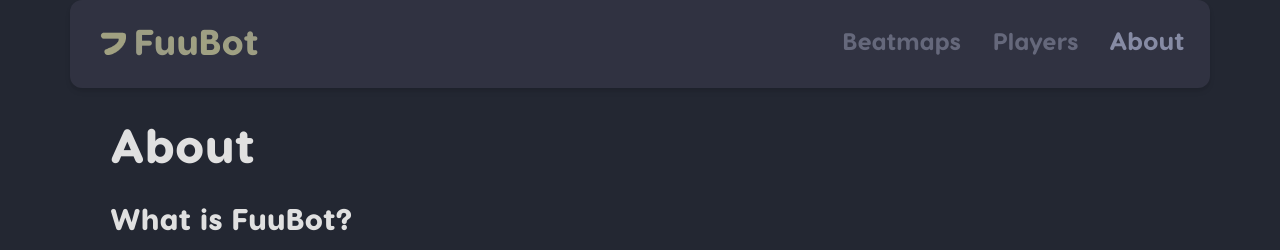
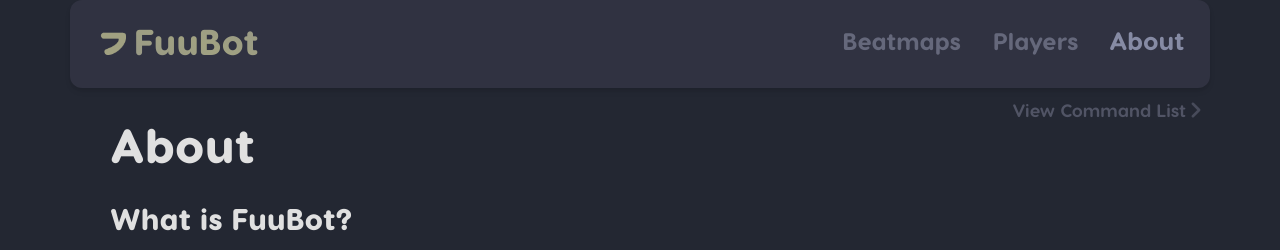
Before and after one commit to josephbinoy/FuuBot-web, a React (Vite) app in the folder client/: page /about in a window 1280 px wide. Shown: the top 250 px of the page. Built offline with nearby package versions, Linux system fonts and the light colour scheme; no server answers.

Commit message:
added link to commands

```diff
--- a/client/src/About.jsx
+++ b/client/src/About.jsx
@@ -2,6 +2,7 @@
 import StaminaChart from "./components/StaminaChart";
 import { Link, useLocation} from "react-router-dom";
 import { useEffect, useRef } from "react";
+import { ChevronRightIcon } from "@heroicons/react/24/outline";
 
 export default function About() {
     const location = useLocation();
@@ -14,7 +15,12 @@
   return(
     <div className="bg-osuslate-500 min-h-screen scrollbar scrollbar-thumb-osuslate-200 h-32 overflow-y-auto">
         <CustomNavbar />
-        <h1 className="text-5xl text-gray-300 font-black px-10 mx-auto max-w-screen-xl my-8">About</h1>
+        <div className="relative mx-auto max-w-screen-xl flex items-center justify-between h-28 ">
+            <Link to="/commands" className="absolute top-0 right-0 mt-2 text-lg text-osuslate-100 font-bold flex items-center opacity-70">
+                View Command List<ChevronRightIcon className="opacity-80 h-5 w-5 mr-1" strokeWidth={3} />
+            </Link>
+            <h1 className="text-5xl text-gray-300 font-black px-10">About</h1>
+        </div>
         <div className="flex flex-col mx-auto max-w-screen-xl px-10 text-gray-300 text-xl leading-relaxed" id="about">
             <h2 className="text-3xl font-black mb-5">What is FuuBot?</h2>
             <p className="text-3xl mx-auto my-8 font-black mb-5 text-transparent bg-clip-text bg-gradient-to-r from-glow-100 to-[#f09c78]">“The bridge between private and public lobby.”</p>
```
